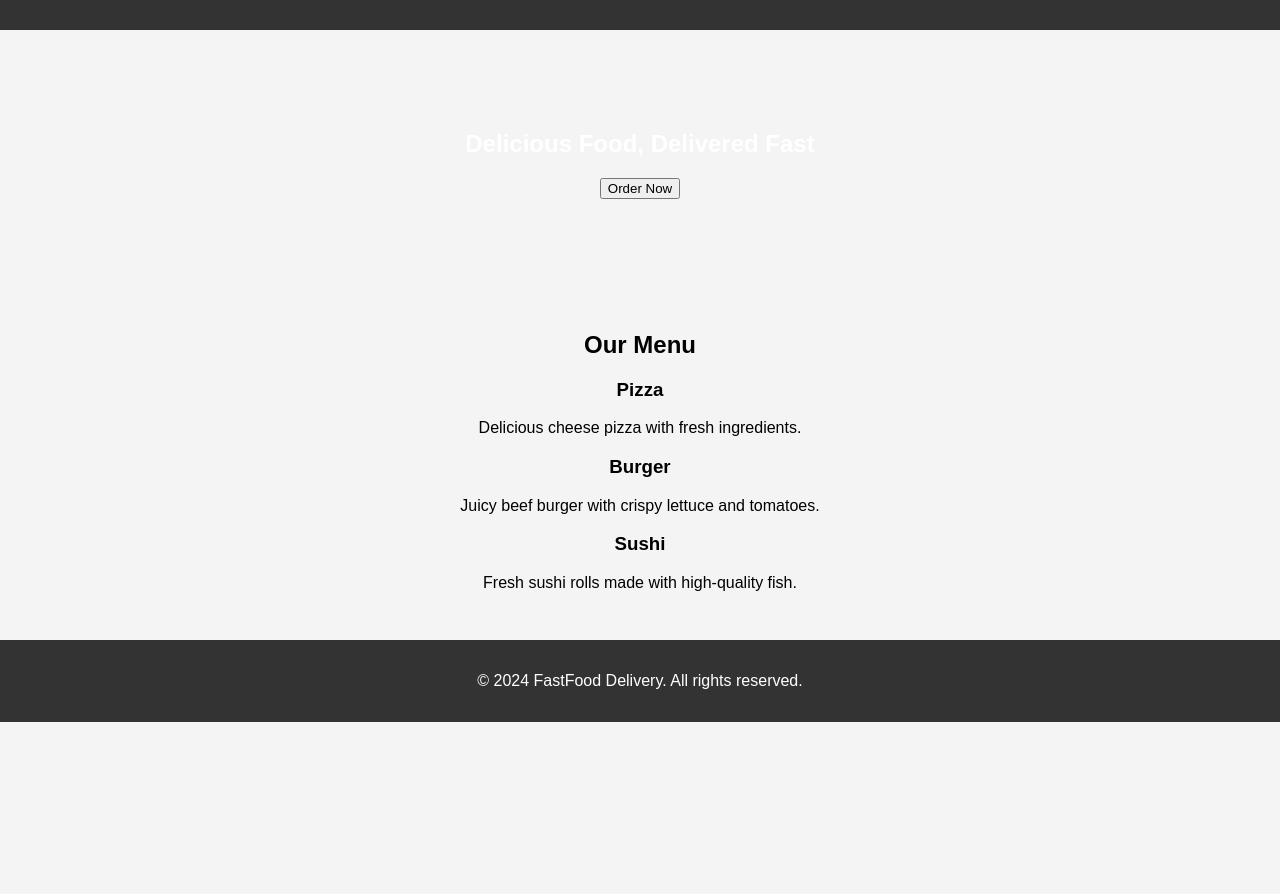
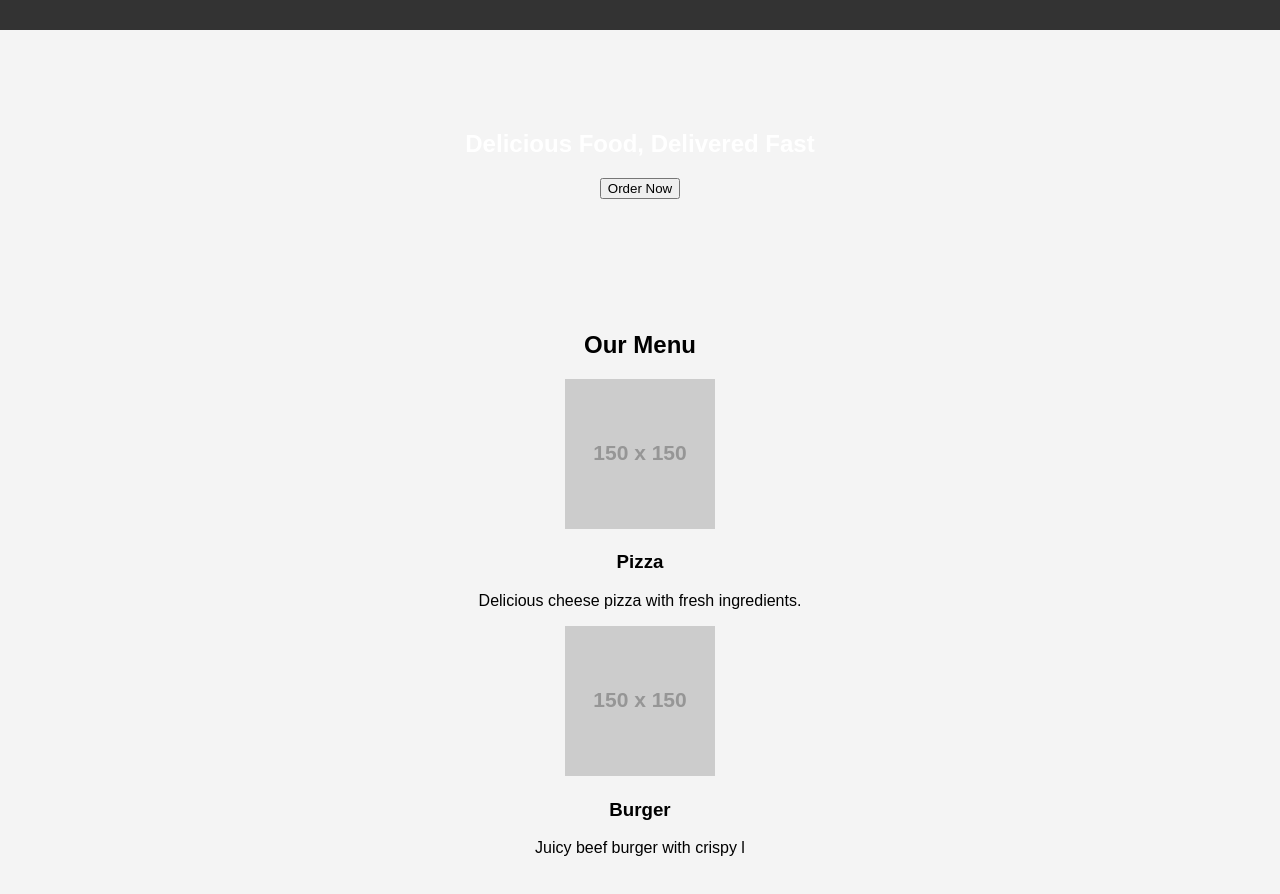
Before and after one commit to Ayush20B040/Food-delivery, a plain HTML site: page index.html in a window 1280 px wide. Shown: the part 116-1010 px from the top of the page. Before the commit the page ends 838 px from the top, so only its background shows below. Drawn offline with Linux system fonts and the light colour scheme; placeholder pictures from the web are drawn by us.

Commit message:
index.html

```diff
--- a/index.html
+++ b/index.html
@@ -3,7 +3,7 @@
 <head>
     <meta charset="UTF-8">
     <meta name="viewport" content="width=device-width, initial-scale=1.0">
-    <title>Food Delivery Service</title>
+    <title>FastFood Delivery</title>
     <link rel="stylesheet" href="styles.css">
 </head>
 <body>
@@ -26,24 +26,13 @@
 
     <section id="menu">
         <h2>Our Menu</h2>
+        <div class="food-grid">
             <div class="food-item">
+                <img src="https://via.placeholder.com/150" alt="Pizza">
                 <h3>Pizza</h3>
                 <p>Delicious cheese pizza with fresh ingredients.</p>
             </div>
             <div class="food-item">
+                <img src="https://via.placeholder.com/150" alt="Burger">
                 <h3>Burger</h3>
-            <p>Juicy beef burger with crispy lettuce and tomatoes.</p>
-        </div>
-        <div class="food-item">
-            <h3>Sushi</h3>
-            <p>Fresh sushi rolls made with high-quality fish.</p>
-        </div>
-    </section>
-
-    <footer>
-        <p>&copy; 2024 FastFood Delivery. All rights reserved.</p>
-    </footer>
-
-    <script src="scripts.js"></script>
-</body>
-</html>
+                <p>Juicy beef burger with crispy l
```
Lines whose indentation alone changed are shown as unchanged.
